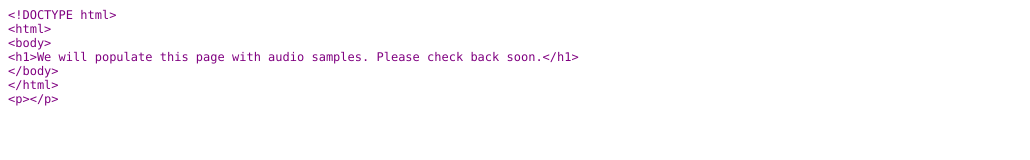
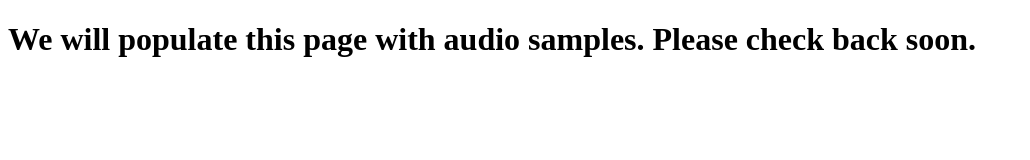
Before and after one commit to tts-demos/tts-demos.github.io, a plain HTML site: page index.html in a window 1280 px wide. Shown: the whole page, without its empty margins (0-1030 px from the left). Drawn offline with Linux system fonts and the light colour scheme.

Commit message:
Update index.html

```diff
--- a/index.html
+++ b/index.html
@@ -1,23 +1,7 @@
-<!DOCTYPE html PUBLIC "-//W3C//DTD HTML 4.01//EN" "http://www.w3.org/TR/html4/strict.dtd">
+<!DOCTYPE html>
 <html>
-<head>
-  <meta http-equiv="Content-Type" content="text/html; charset=utf-8">
-  <meta http-equiv="Content-Style-Type" content="text/css">
-  <title></title>
-  <meta name="Generator" content="Cocoa HTML Writer">
-  <meta name="CocoaVersion" content="1671.6">
-  <style type="text/css">
-    p.p1 {margin: 0.0px 0.0px 0.0px 28.9px; text-indent: -28.9px; font: 12.0px Menlo; color: #800080}
-    span.s1 {font-variant-ligatures: no-common-ligatures}
-  </style>
-</head>
 <body>
-<p class="p1"><span class="s1">&lt;!DOCTYPE html&gt;</span></p>
-<p class="p1"><span class="s1">&lt;html&gt;</span></p>
-<p class="p1"><span class="s1">&lt;body&gt;</span></p>
-<p class="p1"><span class="s1">&lt;h1&gt;We will populate this page with audio samples. Please check back soon.&lt;/h1&gt;</span></p>
-<p class="p1"><span class="s1">&lt;/body&gt;</span></p>
-<p class="p1"><span class="s1">&lt;/html&gt;</span></p>
-<p class="p1"><span class="s1">&lt;p&gt;&lt;/p&gt;</span></p>
+<h1>We will populate this page with audio samples. Please check back soon.</h1>
 </body>
 </html>
+<p></p>
```
